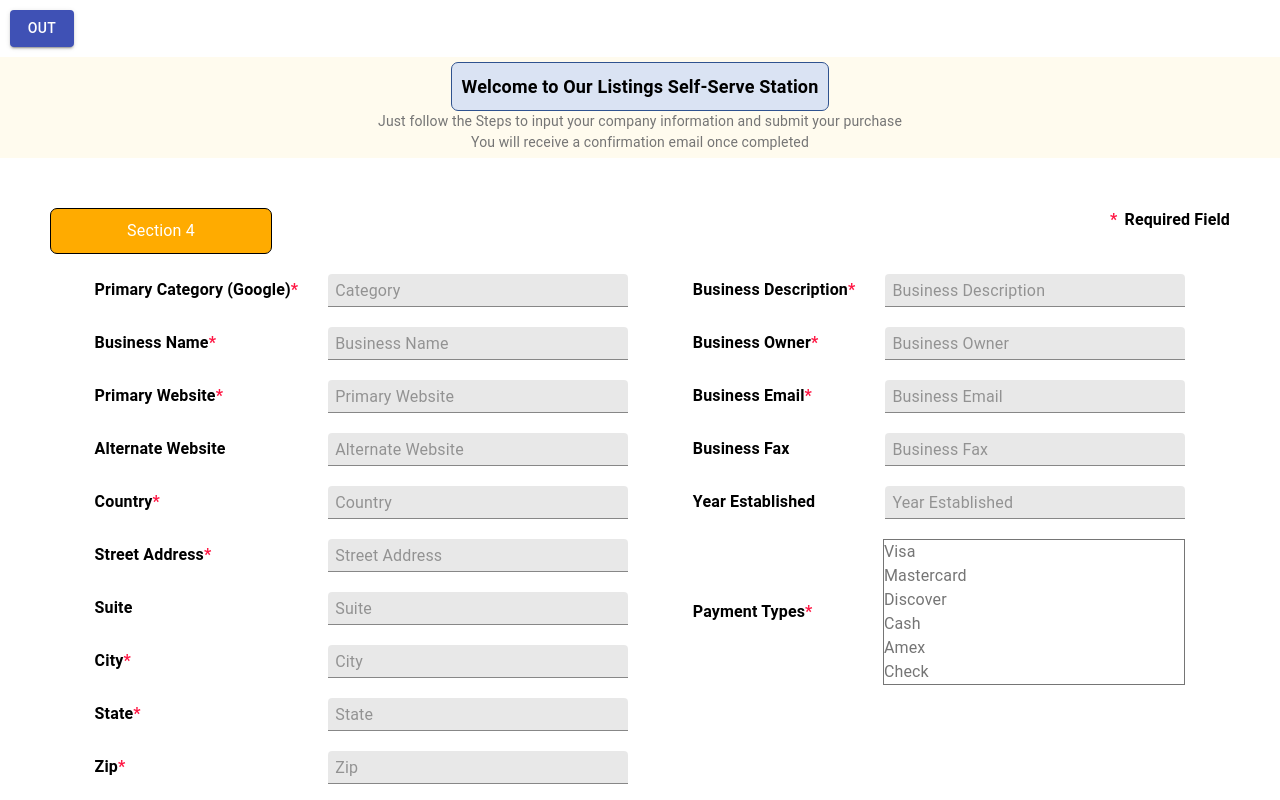
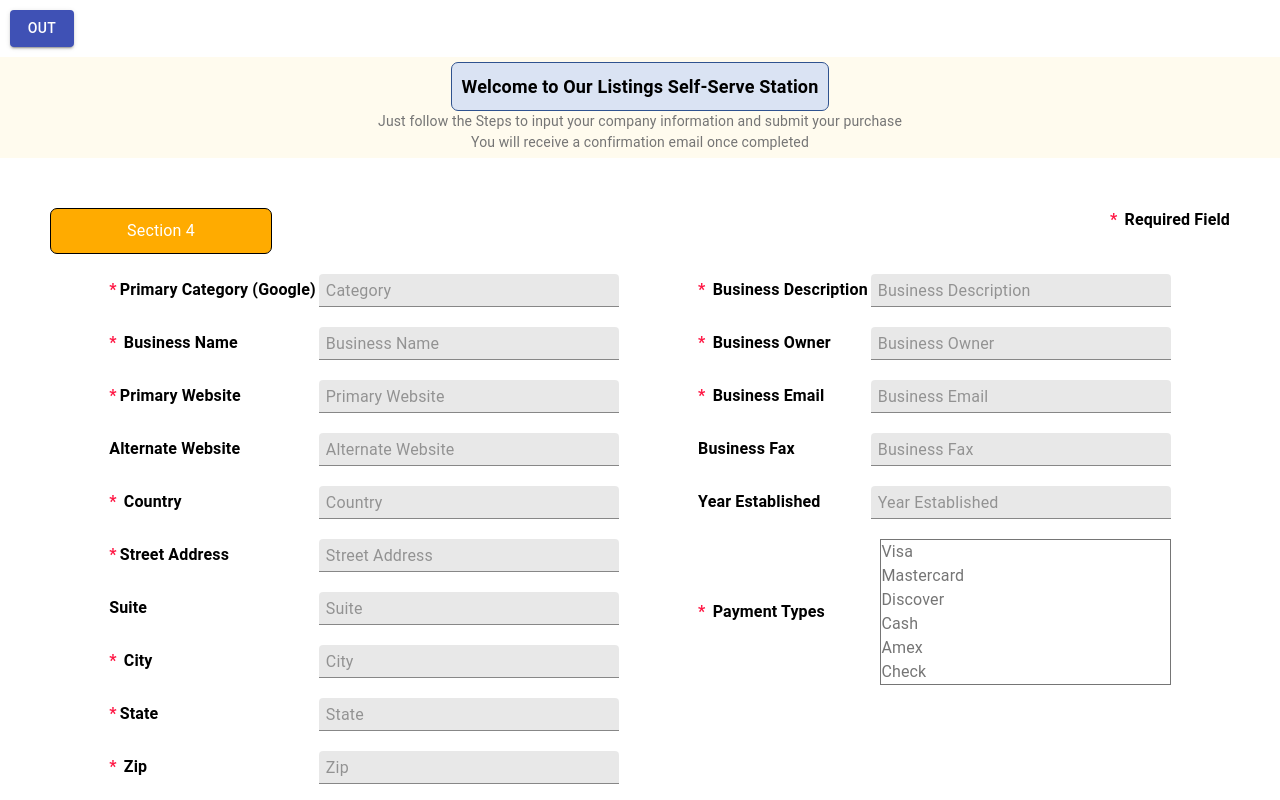
Before and after one commit to Mian442/LLP, a React (Create React App) app: page /business_description in a window 1280 px wide. Shown: the top 800 px of the page. Built offline with nearby package versions, Linux system fonts and the light colour scheme; no server answers; sample sign-in values are in the browser's storage.

Commit message:
setion update

```diff
--- a/src/screen/Section4.jsx
+++ b/src/screen/Section4.jsx
@@ -105,16 +105,16 @@ const Section4 = (props) => {
   const form = [
     {
       label: (
-        <Typography style={{ fontWeight: "bold" }}>
-          Primary Category (Google)
+        <Typography style={{ fontWeight: "bold", marginRight: 3 }}>
           <span
             style={{
               color: "#ff1744",
-              marginRight: 30,
+              marginRight: 3,
             }}
           >
             *
           </span>
+          Primary Category (Google)
         </Typography>
       ),
       component: (
@@ -133,16 +133,16 @@ const Section4 = (props) => {
     },
     {
       label: (
-        <Typography style={{ fontWeight: "bold" }}>
-          Business Name
+        <Typography style={{ fontWeight: "bold", marginRight: 3 }}>
           <span
             style={{
               color: "#ff1744",
-              marginRight: 30,
+              marginRight: 3,
             }}
           >
             *
-          </span>
+          </span>{" "}
+          Business Name
         </Typography>
       ),
       component: (
@@ -161,16 +161,16 @@ const Section4 = (props) => {
     },
     {
       label: (
-        <Typography style={{ fontWeight: "bold" }}>
-          Primary Website
+        <Typography style={{ fontWeight: "bold", marginRight: 3 }}>
           <span
             style={{
               color: "#ff1744",
-              marginRight: 30,
+              marginRight: 3,
             }}
           >
             *
           </span>
+          Primary Website
         </Typography>
       ),
       component: (
@@ -209,16 +209,16 @@ const Section4 = (props) => {
     },
     {
       label: (
-        <Typography style={{ fontWeight: "bold" }}>
-          Country
+        <Typography style={{ fontWeight: "bold", marginRight: 3 }}>
           <span
             style={{
               color: "#ff1744",
-              marginRight: 30,
+              marginRight: 3,
             }}
           >
             *
-          </span>
+          </span>{" "}
+          Country
         </Typography>
       ),
       component: (
@@ -237,16 +237,16 @@ const Section4 = (props) => {
     },
     {
       label: (
-        <Typography style={{ fontWeight: "bold" }}>
-          Street Address
+        <Typography style={{ fontWeight: "bold", marginRight: 3 }}>
           <span
             style={{
               color: "#ff1744",
-              marginRight: 30,
+              marginRight: 3,
             }}
           >
             *
           </span>
+          Street Address
         </Typography>
       ),
       component: (
@@ -281,16 +281,16 @@ const Section4 = (props) => {
     },
     {
       label: (
-        <Typography style={{ fontWeight: "bold" }}>
-          City
+        <Typography style={{ fontWeight: "bold", marginRight: 3 }}>
           <span
             style={{
               color: "#ff1744",
-              marginRight: 30,
+              marginRight: 3,
             }}
           >
             *
-          </span>
+          </span>{" "}
+          City
         </Typography>
       ),
       component: (
@@ -309,16 +309,16 @@ const Section4 = (props) => {
     },
     {
       label: (
-        <Typography style={{ fontWeight: "bold" }}>
-          State
+        <Typography style={{ fontWeight: "bold", marginRight: 3 }}>
           <span
             style={{
               color: "#ff1744",
-              marginRight: 30,
+              marginRight: 3,
             }}
           >
             *
           </span>
+          State
         </Typography>
       ),
       component: (
@@ -337,16 +337,16 @@ const Section4 = (props) => {
     },
     {
       label: (
-        <Typography style={{ fontWeight: "bold" }}>
-          Zip
+        <Typography style={{ fontWeight: "bold", marginRight: 3 }}>
           <span
             style={{
               color: "#ff1744",
-              marginRight: 30,
+              marginRight: 3,
             }}
           >
             *
-          </span>
+          </span>{" "}
+          Zip
         </Typography>
       ),
       component: (
@@ -365,16 +365,16 @@ const Section4 = (props) => {
     },
     {
       label: (
-        <Typography style={{ fontWeight: "bold" }}>
-          Main Phone
+        <Typography style={{ fontWeight: "bold", marginRight: 3 }}>
           <span
             style={{
               color: "#ff1744",
-              marginRight: 30,
+              marginRight: 3,
             }}
           >
             *
-          </span>
+          </span>{" "}
+          Main Phone
         </Typography>
       ),
       component: (
@@ -414,16 +414,16 @@ const Section4 = (props) => {
   const user = [
     {
       label: (
-        <Typography style={{ fontWeight: "bold" }}>
-          Business Description
+        <Typography style={{ fontWeight: "bold", marginRight: 3 }}>
           <span
             style={{
               color: "#ff1744",
-              marginRight: 30,
+              marginRight: 3,
             }}
           >
             *
-          </span>
+          </span>{" "}
+          Business Description
         </Typography>
       ),
       component: (
@@ -442,16 +442,16 @@ const Section4 = (props) => {
     },
     {
       label: (
-        <Typography style={{ fontWeight: "bold" }}>
-          Business Owner
+        <Typography style={{ fontWeight: "bold", marginRight: 3 }}>
           <span
             style={{
               color: "#ff1744",
-              marginRight: 30,
+              marginRight: 3,
             }}
           >
             *
-          </span>
+          </span>{" "}
+          Business Owner
         </Typography>
       ),
       component: (
@@ -470,16 +470,16 @@ const Section4 = (props) => {
     },
     {
       label: (
-        <Typography style={{ fontWeight: "bold" }}>
-          Business Email
+        <Typography style={{ fontWeight: "bold", marginRight: 3 }}>
           <span
             style={{
               color: "#ff1744",
-              marginRight: 30,
+              marginRight: 3,
             }}
           >
             *
-          </span>
+          </span>{" "}
+          Business Email
         </Typography>
       ),
       component: (
@@ -534,16 +534,16 @@ const Section4 = (props) => {
     },
     {
       label: (
-        <Typography style={{ fontWeight: "bold" }}>
-          Payment Types
+        <Typography style={{ fontWeight: "bold", marginRight: 3 }}>
           <span
             style={{
               color: "#ff1744",
-              marginRight: 30,
+              marginRight: 3,
             }}
           >
             *
-          </span>
+          </span>{" "}
+          Payment Types
         </Typography>
       ),
       component: (
--- a/src/screen/Section6.jsx
+++ b/src/screen/Section6.jsx
@@ -356,6 +356,7 @@ const Section6 = (props) => {
       <div
         style={{
           display: "flex",
+          justifyContent: "space-evenly",
           height:
             total.length > 7 && total2.length > 7
               ? "unset"
@@ -386,9 +387,7 @@ const Section6 = (props) => {
         <div
           style={{
             display: "flex",
-            justifyContent: "flex-end",
-            width: "100%",
-            alignItems: "flex-end",
+            marginLeft: 30,
           }}
           onClick={() => {
             if (total.length > 0 && total.length + total2.length < 20) {
```
